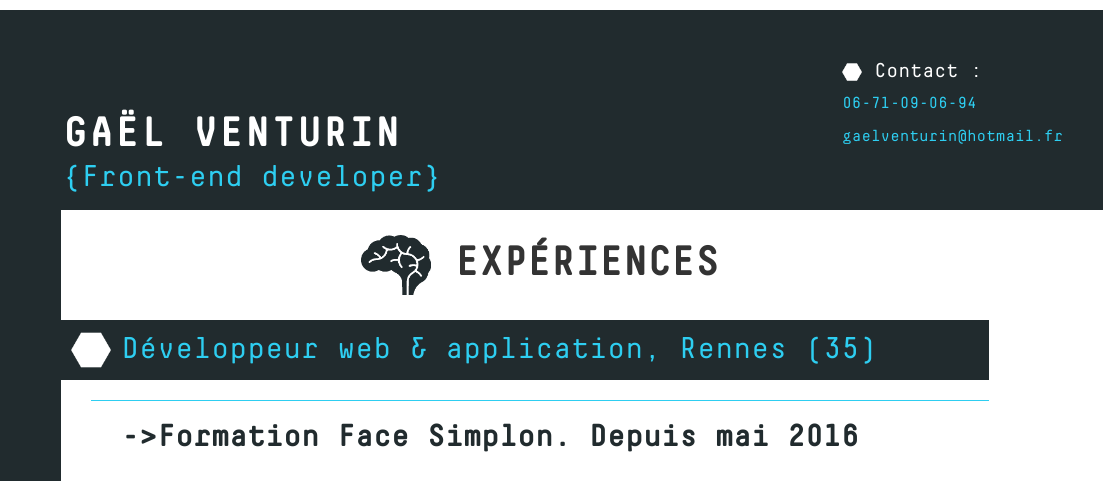
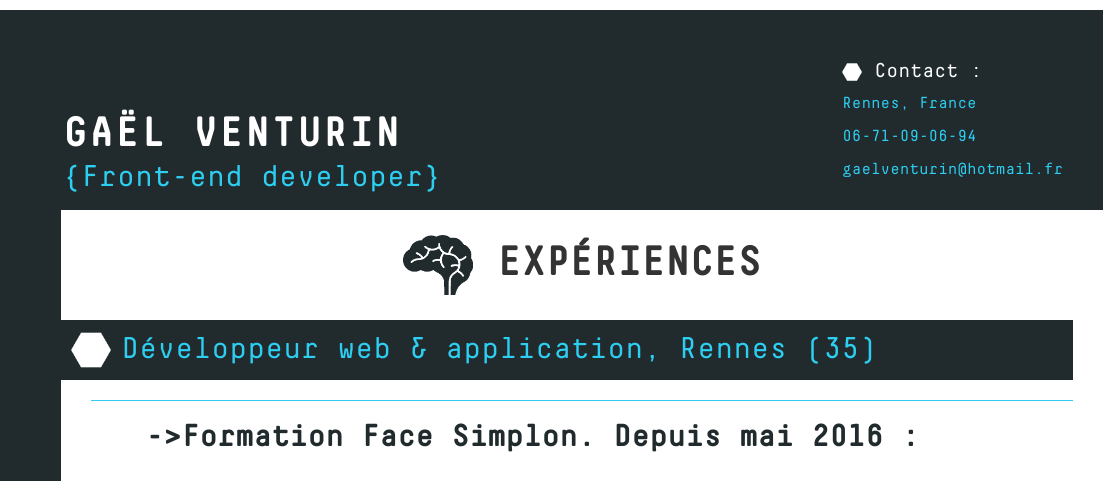
Before and after one commit to Gayette/CV_GV, a plain HTML site: page cvGaelV.html in a window 1280 px wide. Shown: the top 481 px of the page, 162-1280 px from the left. Drawn offline with Linux system fonts and the light colour scheme.

Commit message:
minors modif

```diff
--- a/cvGaelV.html
+++ b/cvGaelV.html
@@ -32,6 +32,7 @@
 				<div class="contact">
 					<ul>
 					    <li><h4><img src="Icon/hexagonWhite.png"/>        Contact :</h4></li>
+					    <li><p>  Rennes, France</p></li>
 						<li><p>  06-71-09-06-94</p></li>
 						<li><p>  gaelventurin@hotmail.fr</p></li>
 					</ul>
@@ -52,12 +53,12 @@
 
 	<div class=" col-md-10 mainContainer">
 
-		<div class="col-md-11 experiences">
+		<div class="col-md-12 experiences">
 				<h1><img src="Icon/brain1.png"/> expériences </h1>
 			<div class="intitulé">
 				<h2><img src="Icon/hexagonWhite.png"/>Développeur web & application, Rennes (35)</h2>
 						<hr>
-					<h4> ->Formation Face Simplon. Depuis mai 2016</h4>
+					<h4>->Formation Face Simplon. Depuis mai 2016 :</h4>
 			</div>		 </br>
 
 					  <div class="details">
@@ -65,7 +66,7 @@
 							<h4> langages : </h4>
 									<hr>
 								<li><img src="Icon/greyhtml.png" class="progIcons">- Html5</li>
-								<li><img src="Icon/greycss.png" class="progIcons">- Css3</li>
+								<li><img src="Icon/greycss.png" class="progIcons">- Css3 / Sass</li>
 								<li><img src="Icon/greyjs.png" class="progIcons">- JavaScript</li>
 								<li><img src="Icon/greymysql.png" class="progIcons">- MySQL / SQL</li>
 								<li><img src="Icon/greyphp.png" class="progIcons">- Php</li>
```
